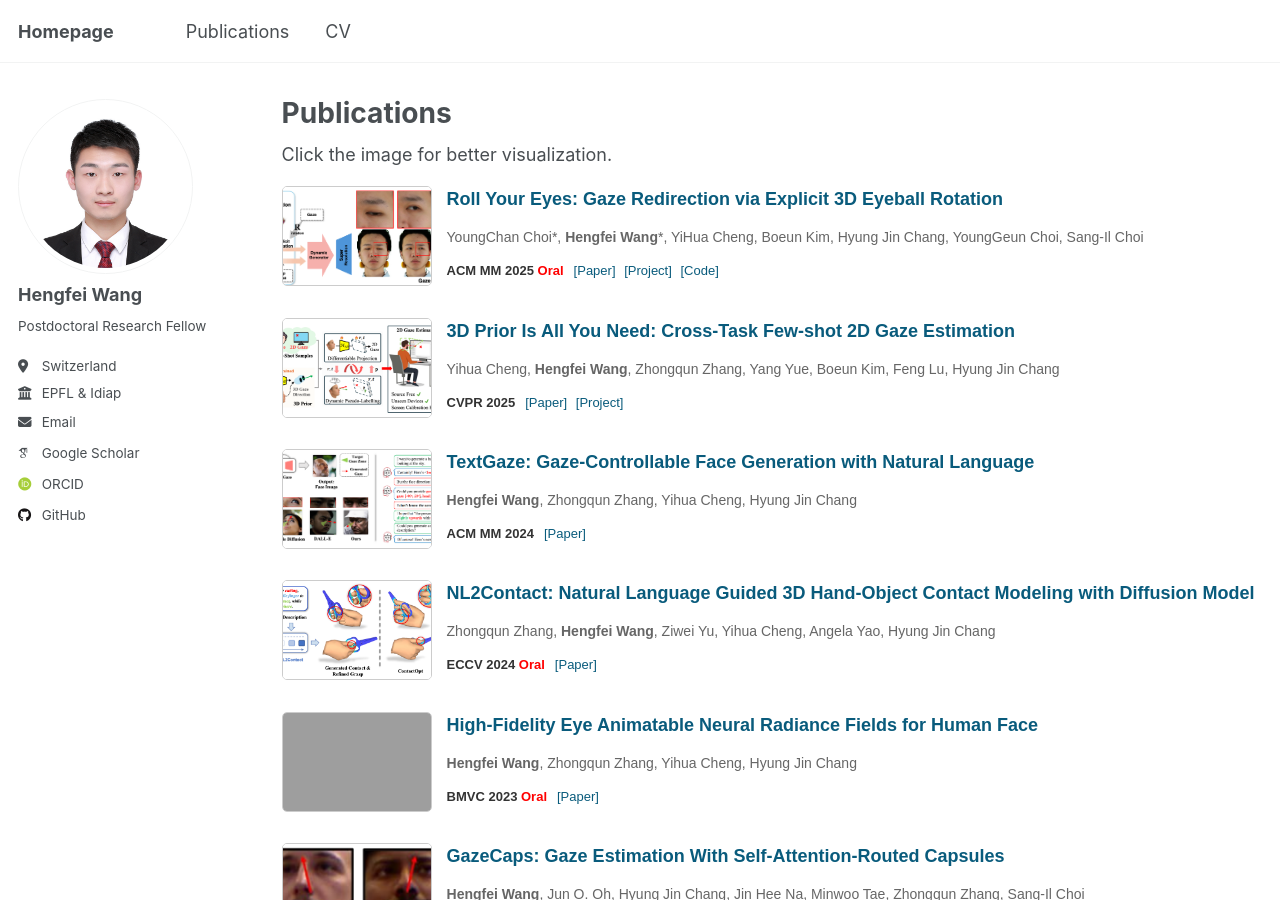
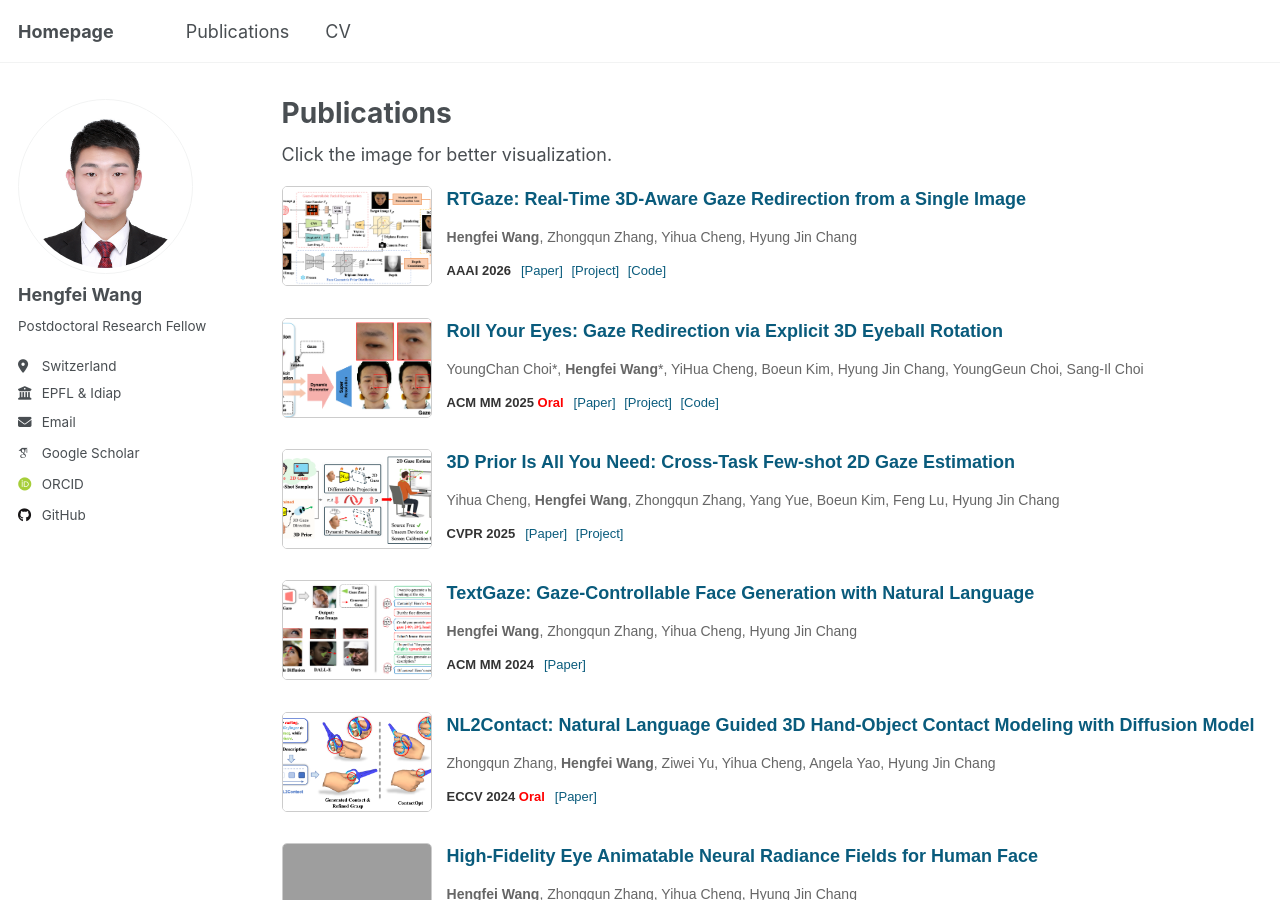
Before and after one commit to hengfei-wang/hengfei-wang.github.io, a Jekyll site: the page built from _pages/publications.html, in a window 1280 px wide and 900 px high. Built offline with Jekyll 4.4.1, drawn with Linux system fonts in a browser that asks for light colours; some web fonts are replaced.

Commit message:
Uncomment RTGaze publication item
Restored the RTGaze publication item in the publications list.

```diff
--- a/_pages/publications.html
+++ b/_pages/publications.html
@@ -143,7 +143,7 @@
 
 <ul class="paper-list">
       <!-- RTGaze -->
-    <!-- <li class="paper-item">
+    <li class="paper-item">
         <img class="paper-thumb" src="http://hengfei-wang.github.io/images/previews/RTGaze.png" data-large-src="http://hengfei-wang.github.io/images/previews/RTGaze.png" alt="Demo Thumbnail">
         <div class="paper-info">
             <p class="paper-title">
@@ -161,7 +161,7 @@
                 </span>
             </p>
         </div>
-    </li> -->
+    </li>
 
       <!-- Roll Your Eyes -->
     <li class="paper-item">
```
